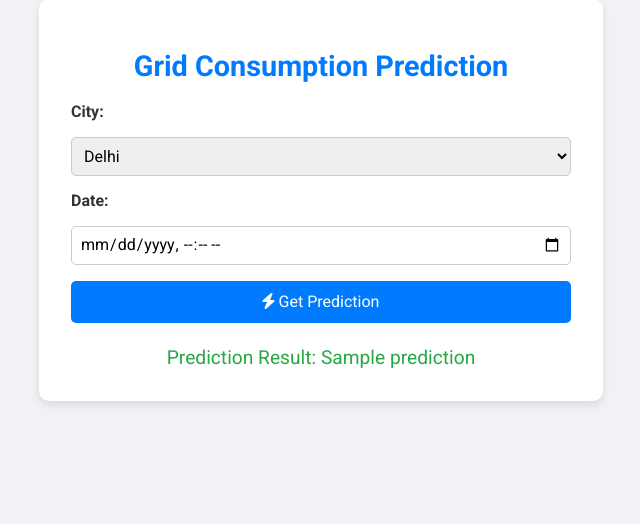
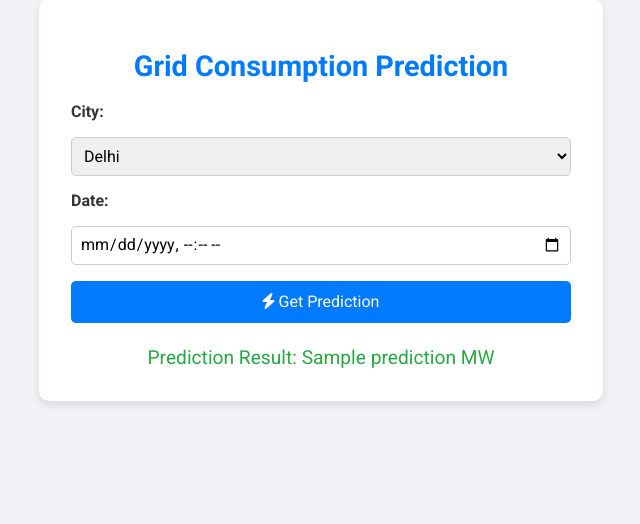
Before and after one commit to cksinghnet/Weather-Based-Grid-Optimization, a Flask app: template code/deployment/templates/index.html in a window 1280 px wide. Shown: the part 200-724 px from the top of the page, without its empty margins (319-959 px from the left). Run offline with Flask 3, Linux system fonts and the light colour scheme; the template is opened without the code that fills it: most values are stand-ins (such as "Sample title", 1, 10 or a date in 2020).

Commit message:
Update PPT

```diff
--- a/code/deployment/templates/index.html
+++ b/code/deployment/templates/index.html
@@ -104,7 +104,7 @@
         </form>
 
         {% if prediction %}
-        <div class="prediction">Prediction Result: {{ prediction }}</div>
+        <div class="prediction">Prediction Result: {{ prediction }} MW</div>
         {% endif %}
     </div>
 </body>
```
Also changed, not shown: 1 other file.
